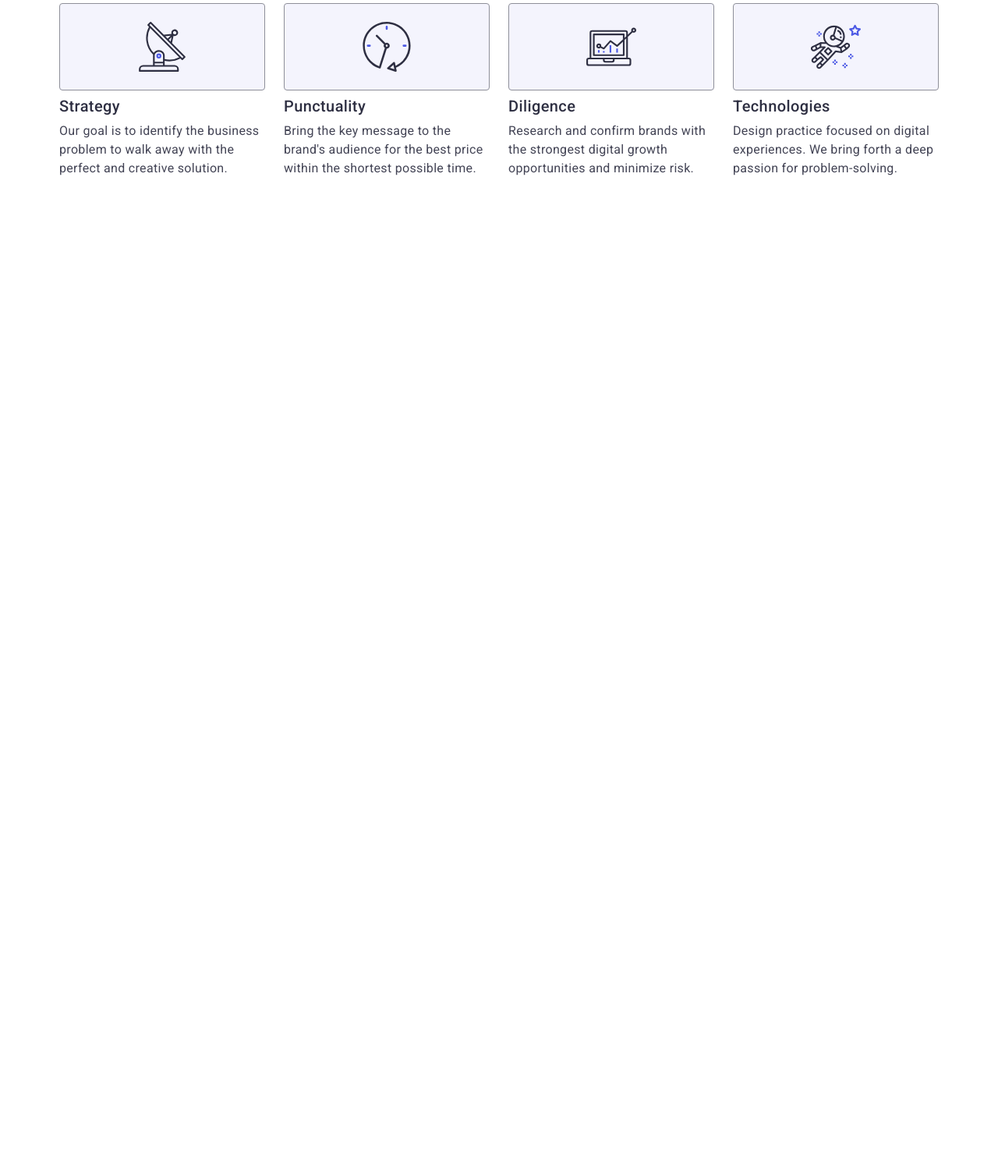
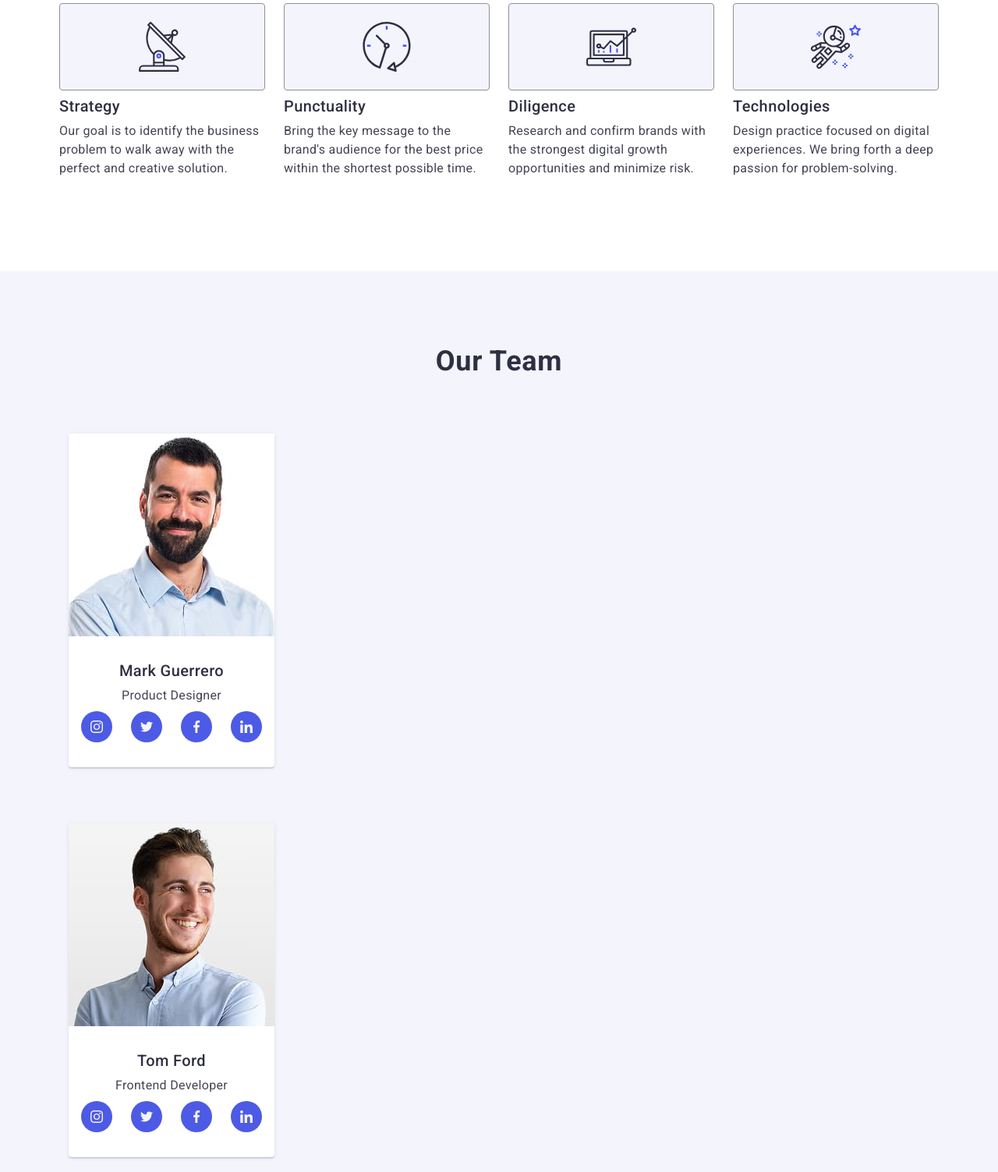
Before and after one commit to Liliia-2/goit-markup-hw-06, a plain HTML site: page index.html in a window 1280 px wide. Shown: the part 789-2292 px from the top of the page at 78% size. Before the commit the page ends 1137 px from the top, so only its background shows below. Drawn offline with nearby package versions, Linux system fonts and the light colour scheme.

Commit message:
commit message

```diff
--- a/css/styles.css
+++ b/css/styles.css
@@ -597,3 +597,108 @@ button {
     /* #endregion main-principals */
 
 /* #endregion Principals */
+
+/* #region Team */
+    /* #region mobile-Team */
+.team {
+    background-color: #F4F4FD;
+    padding-bottom: 96px;
+    padding-top: 96px;
+}
+.team-title {
+    font-weight: 700;
+    font-size: 36px;
+    line-height: 111%;
+    letter-spacing: 0.02em;
+    text-transform: capitalize;
+    text-align: center;
+    color: #2e2f42;
+    margin-bottom: 72px;
+}
+.team-list {
+    display: flex;
+    flex-direction: column;
+    gap: 72px;
+    align-self: center;
+    justify-content: center;
+    margin-left: 12px;
+}
+.team-item:last-child {
+    margin-right: 0;
+}
+.team-item {
+    background-color: #FFFFFF;
+    display: flex;
+    flex-direction: column;
+    border-radius: 0 0 4px 4px;
+    padding-block: 0px 32px;
+    padding-inline: 0px;
+    width: 264px;
+    height: 428px;
+    box-shadow: 0 2px 1px 0 rgba(46, 47, 66, 0.08),
+        0 1px 1px 0 rgba(46, 47, 66, 0.16),
+        0 1px 6px 0 rgba(46, 47, 66, 0.08);
+}
+.name-position {
+    padding-top: 32px;
+    padding-bottom: 32px;
+}
+.team-item-name {
+    font-weight: 500;
+    font-size: 20px;
+    line-height: 120%;
+    letter-spacing: 0.02em;
+    color: #2e2f42;
+    text-align: center;
+    margin-bottom: 8px;
+}
+.team-item-position {
+    font-size: 16px;
+    line-height: 150%;
+    letter-spacing: 0.02em;
+    color: #434455;
+    text-align: center;
+    margin-bottom: 8px;
+}
+.social-icons {
+    display: flex;
+    justify-content: center;
+    gap: 24px;
+}
+.traling-icons {
+    width: 40px;
+    height: 40px;
+}
+.social-icons-item {
+    width: 100%;
+    height: 100%;
+    background-color: #4D5AE5;
+    border-radius: 50%;
+    display: flex;
+    align-items: center;
+    justify-content: center;
+    gap: 24px;
+    transition: background-color 250ms cubic-bezier(0.4, 0, 0.2, 1);
+}
+.social-icons-item:hover,
+.social-icons-item:focus {
+    background-color: #404bbf
+}
+.social-item {
+    fill: #f4f4fd;
+}
+    /* #endregion mobile-Team */
+
+    /* #region tablet-Team */
+@media screen and (min-width: 768px) {
+
+}
+    /* #endregion tablet-Team */
+
+    /* #region main-Team */
+@media screen and (min-width: 1158px) {
+
+}
+    /* #endregion main-Team */
+
+/* #endregion Team */
--- a/index.html
+++ b/index.html
@@ -205,13 +205,13 @@
         </section>
 <!-- #endregion Principals -->
 <!-- #region Team -->
-        <section class="team hidden">
+        <section class="team">
             <div class="container">
                 <h2 class="team-title">Our Team
                 </h2>
                     <ul class="team-list">
                         <li class="team-item">
-                            <img class="team-item-view" src="./images/photos/mark.jpg" alt="ManMark" width="264" height="260">
+                            <img class="team-item-view" src="./images/photos/Mark-mb1x.jpg" alt="ManMark" srcset="./images/photos/Mark-mb@2x.jpg 2x" width="264" height="260">
                             <div class="name-position">
                                 <h3 class="team-item-name">Mark Guerrero</h3>
                                 <p class="team-item-position">Product Designer</p>
@@ -248,7 +248,7 @@
                             </div>
                         </li>
                         <li class="team-item">
-                            <img class="team-item-view" src="./images/photos/tom.jpg" alt="ManTom" width="264" height="260">
+                            <img class="team-item-view" src="./images/photos/Tom-mb1x.jpg" alt="ManTom" srcset="./images/photos/Tom-mb@2x.jpg 2x" width="264" height="260">
                             <div class="name-position">
                                 <h3 class="team-item-name">Tom Ford</h3>
                                 <p class="team-item-position">Frontend Developer</p>
@@ -285,7 +285,7 @@
                             </div>
                         </li>
                         <li class="team-item">
-                            <img class="team-item-view" src="./images/photos/camila.jpg" alt="LadyCamila" width="264" height="260">
+                            <img class="team-item-view" src="./images/photos/Camila-mb1x.jpg" alt="LadyCamila" srcset="./images/photos/Camila-mb@2x.jpg 2x" width="264" height="260">
                             <div class="name-position">
                                 <h3 class="team-item-name">Camila Garcia</h3>
                                 <p class="team-item-position">Marketing</p>
@@ -322,7 +322,7 @@
                             </div>
                         </li>
                         <li class="team-item">
-                            <img class="team-item-view" src="./images/photos/daniel.jpg" alt="ManDaniel" width="264" height="260">
+                            <img class="team-item-view" src="./images/photos/Daniel-mb1x.jpg" alt="ManDaniel" srcset="./images/photos/Daniel-mb@2x.jpg 2x" width="264" height="260">
                             <div class="name-position">
                                 <h3 class="team-item-name">Daniel Wilson</h3>
                                 <p class="team-item-position">UI Designer</p>
```
Also changed, not shown: images/photos/Camila-mb1x.jpg (added), images/photos/Camila-mb@2x.jpg (added), images/photos/Daniel-mb1x.jpg (added), images/photos/Daniel-mb@2x.jpg (added), images/photos/Mark-mb1x.jpg (added), images/photos/Mark-mb@2x.jpg (added), images/photos/Tom-mb1x.jpg (added), images/photos/Tom-mb@2x.jpg (added).
